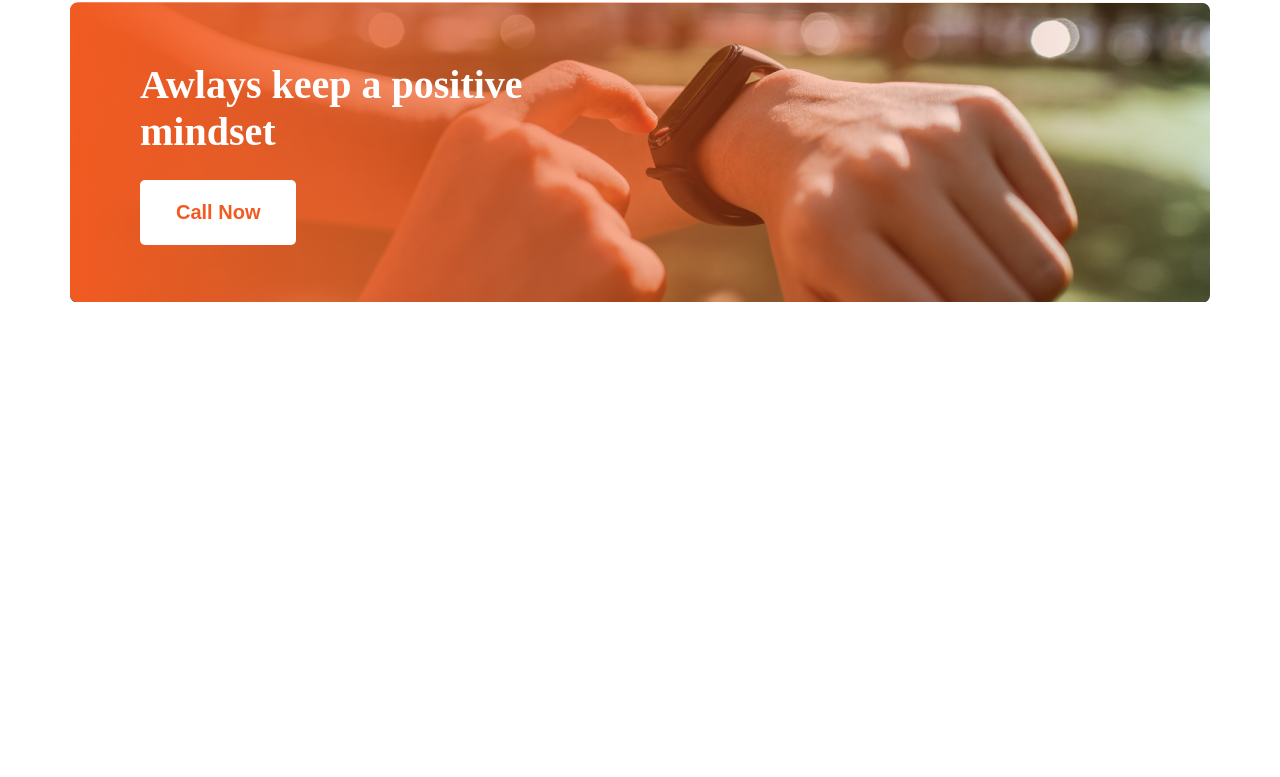
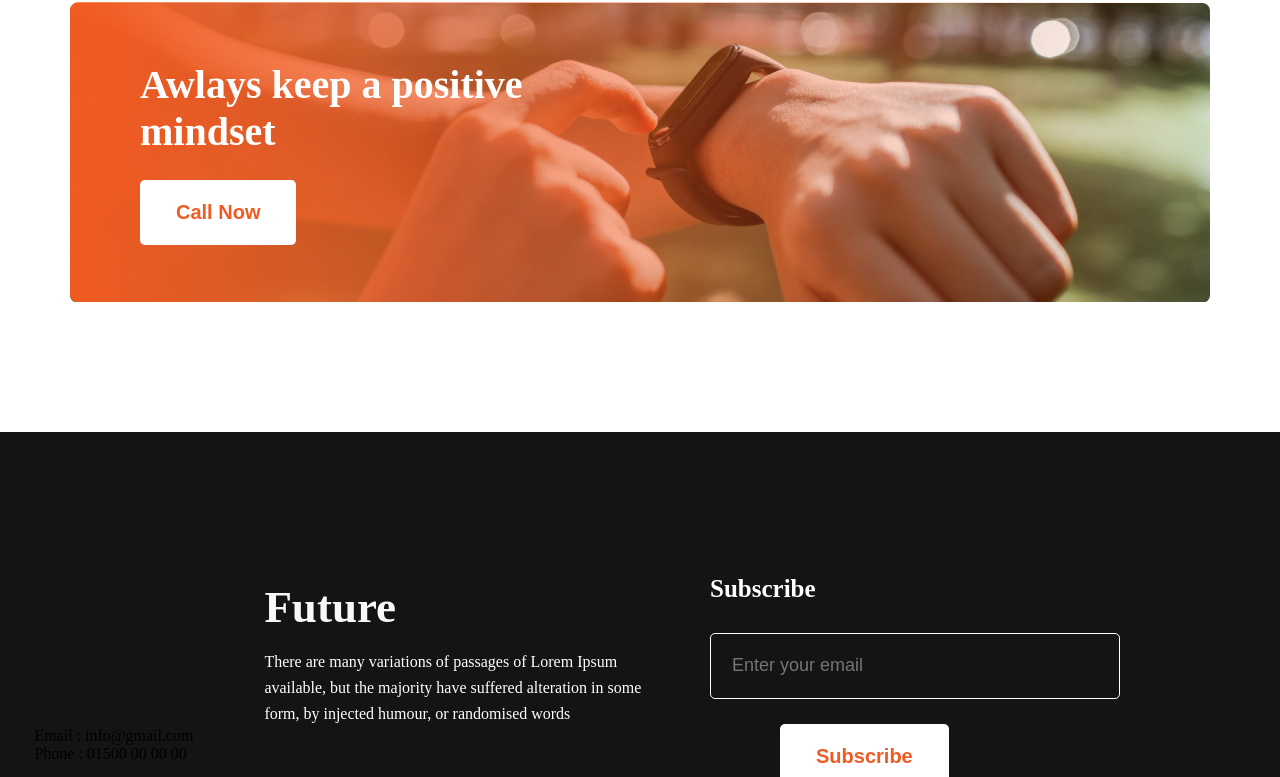
Before and after one commit to Irfankhan20/second-prectice-for-1st-assingment, a plain HTML site: page index.html in a window 1280 px wide. Shown: the part 2218-2995 px from the top of the page. Before the commit the page ends 2520 px from the top, so only its background shows below. Drawn offline with Linux system fonts and the light colour scheme.

Commit message:
all finish

```diff
--- a/index.html
+++ b/index.html
@@ -83,11 +83,33 @@
                 <button class="primary-btn">Call Now</button>
             </div>
         </section>
+    </main>
+
+        <!-- footer section  -->
+    <footer>
+        <section>
+            <div class="footer-container">
+                <div class="footer-left">
+                    <h2 class="footerleft-title">Future</h2>
+                    <p class="footerleft-discription">There are many variations of passages of Lorem Ipsum <br> available, but the majority have suffered alteration in some <br> form, by injected humour, or randomised words</p>
+                    <p class="footer-contact">Email : info@gmail.com</p>
+                    <p class="footer-contact">Phone : 01500 00 00 00</p>
+                    <div class="social-link">
+                        <a href=""><img src="images/icons/fb.png" alt=""></a>
+                        <a href=""><img src="images/icons/twitter.png" alt=""></a>
+                        <a href=""><img src="images/icons/youtube.png" alt=""></a>
+                    </div>
+                </div>
 
 
-    </main>
-
-
-    <footer></footer>
+                <div class="footer-right">
+                    <h2 class="footerright-title">Subscribe</h2>
+                    <input class="footerright-box" placeholder="Enter your email" type="email" name="" id="">
+                    <br>
+                    <button id="last-button" class="primary-btn">Subscribe</button>
+                </div>
+            </div>
+        </section>
+    </footer>
 </body>
 </html>
--- a/styles/styles.css
+++ b/styles/styles.css
@@ -148,3 +148,52 @@ margin-top: 25px;
 margin-bottom: 50px;
 
 }
+.footer-container{
+    background: #151414;
+    margin-top: 130px;
+    display: flex;
+    justify-content: space-around;
+    align-items: center;
+    width: 100%;
+    height: 550px;
+
+
+
+}
+.footerleft-title{
+    color: #F8F8F8;
+
+font-size: 45px;
+font-weight: 700;
+padding-top: 130px;
+padding-left: 230px;
+
+}
+.footerleft-discription{
+    color: #FFF;
+font-size: 16px;
+font-weight: 400;
+line-height: 26px;
+padding-top: 16px;
+padding-left: 230px;
+}
+.social-link{
+    padding-top: 20px;
+    padding-left: 230px;
+    padding-bottom: 130px;
+}
+.footerright-title{
+    color: #FFF;
+font-size: 25px;
+font-weight: 600;
+padding: 0px 430px 30px 0px;
+}
+.footerright-box{
+    color: #F3F3F3;
+font-size: 18px;
+font-weight: 400;
+background: #151414;
+border: 1px solid white;
+border-radius: 5px;
+padding: 21px 155px 22px 21px;
+}
```
